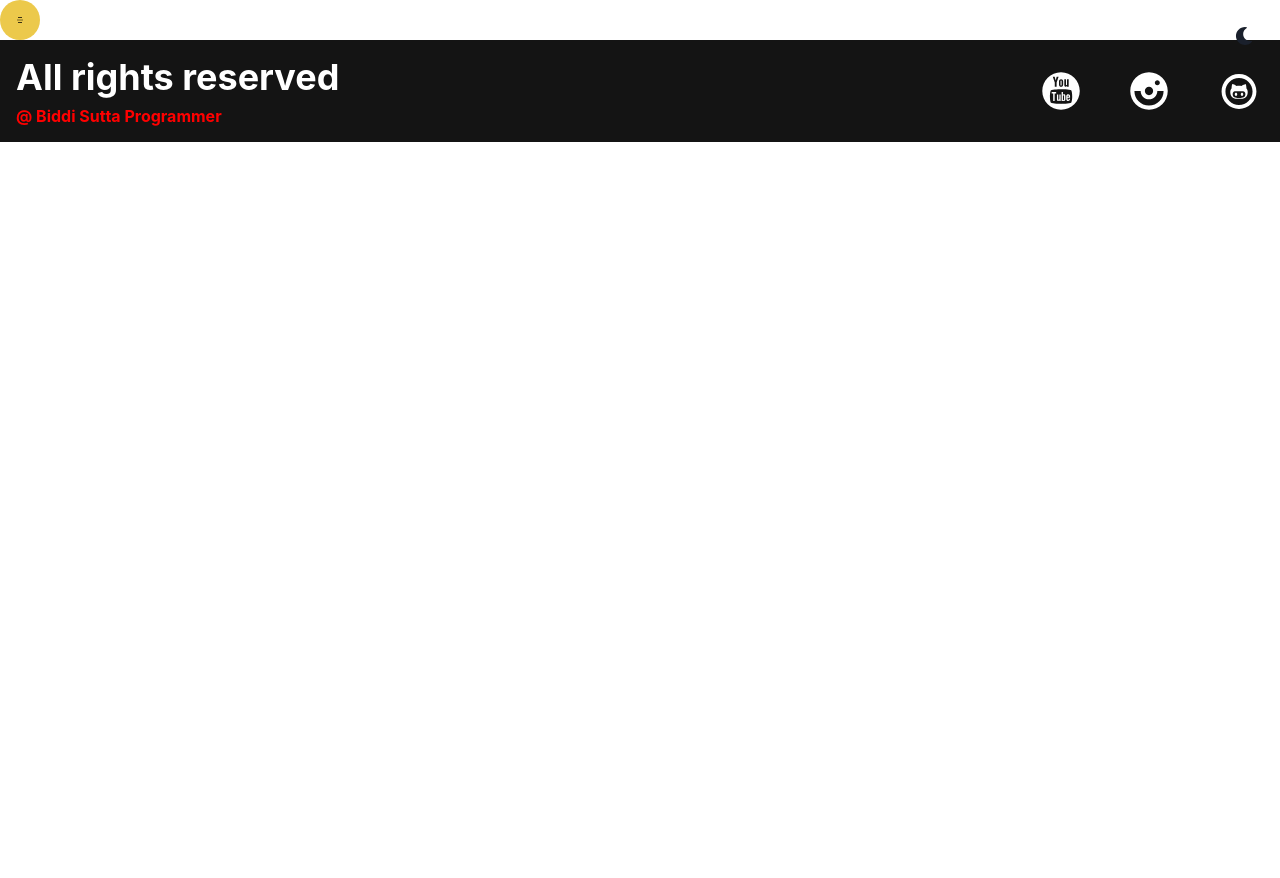
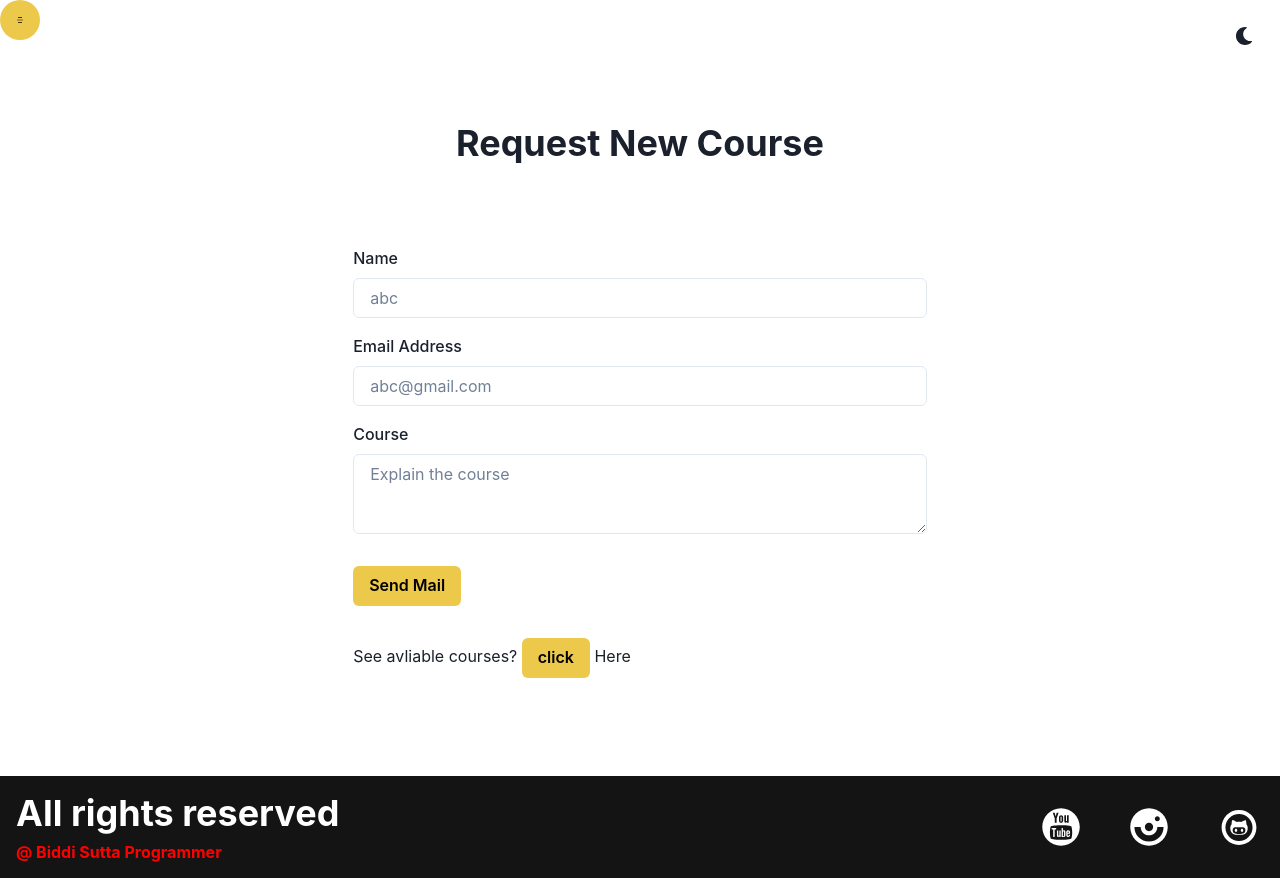
Before and after one commit to Ankitjha2202/fullstack-app, a React (Create React App) app: page /Request in a window 1280 px wide. Before the commit the page ends 800 px from the top, so only its background shows below. Built offline with nearby package versions, Linux system fonts and the light colour scheme.

Commit message:
Contact and Request Page

```diff
--- a/src/App.js
+++ b/src/App.js
@@ -8,6 +8,8 @@
 import Register  from './components/Auth/Register';
 import ForgetPassword from './components/Auth/ForgetPassword';
 import ResetPassword from './components/Auth/ResetPassword';
+import Contact from './components/Contact/Contact';
+import Request from './components/Request/Request';
 
 function App() {
   return (
@@ -19,6 +21,8 @@
         <Route path='/Login' element={<Login/>}/>
         <Route path='/Register' element={<Register/>}/>
         <Route path='/ForgetPassword' element={<ForgetPassword/>}/>
+        <Route path='/Contact' element={<Contact/>}/>
+        <Route path='/Request' element={<Request/>}/>
         <Route path='/ResetPassword/:token' element={<ResetPassword/>}/>
       </Routes>
       <Footer/>
--- /dev/null
+++ b/src/components/Contact/Contact.jsx
@@ -0,0 +1,66 @@
+import { Box, Button, Container, FormLabel, Heading, Input, Textarea, VStack } from '@chakra-ui/react'
+import React, { useState } from 'react'
+import { Link } from 'react-router-dom'
+
+const Contact = () => {
+
+    const [name, setName] = useState("");
+    const [email, setEmail] = useState("");
+    const [message, setMessage] = useState("");
+  return (
+    <Container h={'92vh'}>
+        <VStack h={'full'} justifyContent={'center'} spacing="16">
+            <Heading children="Contact Us"/>
+            <form style={{width:"100%"}}>
+           <Box my="4">
+           <FormLabel
+           htmlFor='name'
+           children="Name"
+           />
+           <Input required
+           id="name"
+           type='text'
+           value={name}
+           onChange={(e)=>setName(e.target.value)}
+           placeholder="abc"
+           focusBorderColor="yellow"/>
+           </Box>
+           <Box my="4">
+           <FormLabel
+           htmlFor='email'
+           children="Email Address"
+           />
+           <Input required
+           id="email"
+           value={email}
+           onChange={(e)=>setEmail(e.target.value)}
+           placeholder="abc@gmail.com"
+           focusBorderColor="yellow"/>
+           </Box>
+           <Box my="4">
+           <FormLabel
+           htmlFor='message'
+           children="Message"
+           />
+           <Textarea
+           required
+           id="message"
+           value={message}
+           onChange={(e)=>setMessage(e.target.value)}
+           placeholder="your message....."
+           focusBorderColor="yellow"/>
+           </Box>
+           <Button my="4" colorScheme={'yellow'} type="submit">
+            Send Mail
+           </Button>
+           <Box my="4">
+            Request for a course? <Link to="/Request"><Button colorScheme='yellow' varient='link'>click</Button>{' '}
+            Here</Link>
+           </Box>
+        </form>
+        </VStack>
+    </Container>
+  )
+}
+
+export default Contact
--- a/src/components/Layout/Header/Header.jsx
+++ b/src/components/Layout/Header/Header.jsx
@@ -3,7 +3,7 @@
 import React from 'react'
 import ColorModeSwicther from "../../../ColorModeSwitcher"
 import {RiDashboardFill, RiDashboardLine, RiLogoutBoxFill, RiLogoutBoxLine, RiMenu5Fill} from 'react-icons/ri';
-import { Link } from '@chakra-ui/react'
+import { Link } from 'react-router-dom'
 import { CgGhost } from 'react-icons/cg';
 const LinkButton = ({url="/" , title='Home',onClose}) =>(
     <Link onClick={onClose} to={url}>
@@ -65,11 +65,11 @@
                             ):
                             (
                             <>
-                        <Link onClick={onClose} to="/login">
+                        <Link onClick={onClose} to="/Login">
                             <Button colorScheme='yellow'>Login</Button>
                             </Link>
                             <p>OR</p>
-                            <Link onClick={onClose} to="/register">
+                            <Link onClick={onClose} to="/Register">
                             <Button colorScheme='yellow'>Sign Up</Button>
                             </Link>
                         </>
--- /dev/null
+++ b/src/components/Request/Request.jsx
@@ -0,0 +1,67 @@
+import { Box, Button, Container, FormLabel, Heading, Input, Textarea, VStack } from '@chakra-ui/react'
+import React, { useState } from 'react'
+import { Link } from 'react-router-dom'
+
+const Request = () => {
+
+    const [course, setCourse] = useState("");
+    const [email, setEmail] = useState("");
+    const [name, setName] = useState("");
+  return (
+    <Container h={'92vh'}>
+        <VStack h={'full'} justifyContent={'center'} spacing="16">
+            <Heading children="Request New Course"/>
+            <form style={{width:"100%"}}>
+           <Box my="4">
+           <FormLabel
+           htmlFor='name'
+           children="Name"
+           />
+           <Input required
+           id="name"
+           type='text'
+           value={name}
+           onChange={(e)=>setName(e.target.value)}
+           placeholder="abc"
+           focusBorderColor="yellow"/>
+           </Box>
+           <Box my="4">
+           <FormLabel
+           htmlFor='email'
+           children="Email Address"
+           />
+           <Input required
+           id="email"
+           value={email}
+           onChange={(e)=>setEmail(e.target.value)}
+           placeholder="abc@gmail.com"
+           focusBorderColor="yellow"/>
+           </Box>
+           <Box my="4">
+           <FormLabel
+           htmlFor='course'
+           children="Course"
+           />
+           <Textarea
+           required
+           id="course"
+           value={course}
+           onChange={(e)=>setCourse(e.target.value)}
+           placeholder="Explain the course"
+           focusBorderColor="yellow"/>
+           </Box>
+           <Button my="4" colorScheme={'yellow'} type="submit">
+            Send Mail
+           </Button>
+           <Box my="4">
+            See avliable courses? <Link to="/courses"><Button colorScheme='yellow' varient='link'>click</Button>{' '}
+            Here</Link>
+           </Box>
+        </form>
+        </VStack>
+    </Container>
+
+  )
+}
+
+export default Request
```
